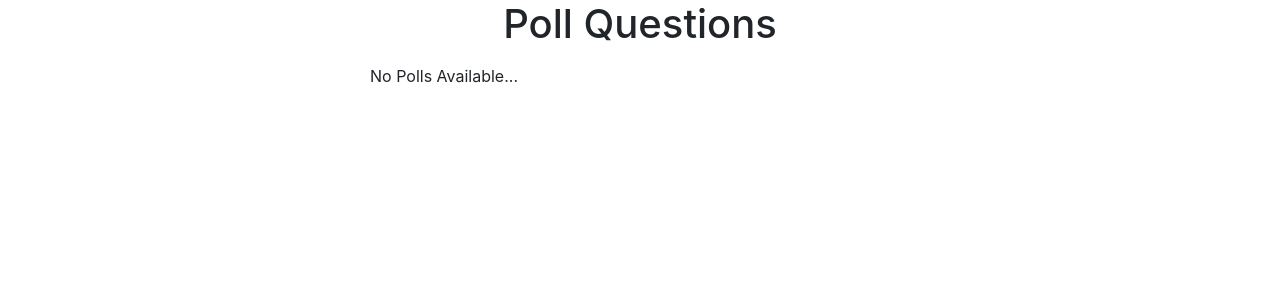
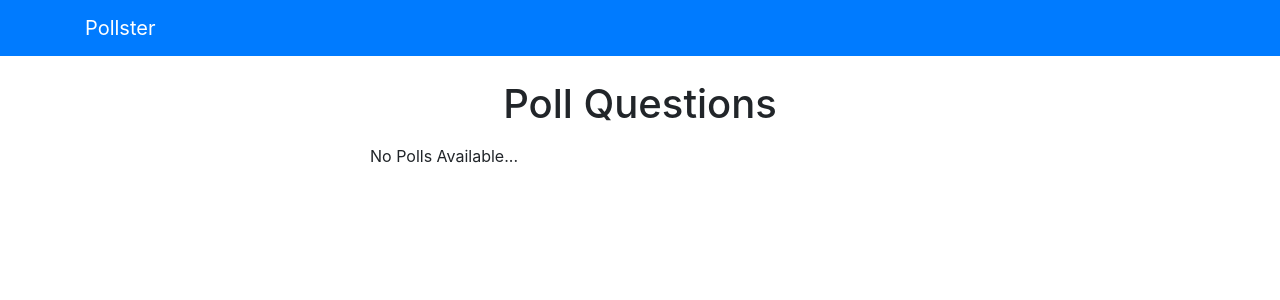
Before and after one commit to Uniqcoda/poll_project, a Django app: page /polls/ in a window 1280 px wide. Shown: the top 300 px of the page. Run offline with Django 3.2, Linux system fonts and the light colour scheme; data that the repository does not hold is empty; some libraries are stand-ins or nearby versions.

Commit message:
add navbar

```diff
--- a/pollster/templates/base.html
+++ b/pollster/templates/base.html
@@ -8,6 +8,8 @@
   <title>Pollster {% block title %}{% endblock %}</title>
 </head>
 <body>
+  <!-- Navbar -->
+  {% include 'partials/_navbar.html' %}
     <div class="container">
       <div class="row">
         <div class="col-md-6 m-auto">
--- /dev/null
+++ b/pollster/templates/partials/_navbar.html
@@ -0,0 +1,5 @@
+<nav class="navbar navbar-dark bg-primary mb-4">
+  <div class="container">
+    <a href="/" class="navbar-brand">Pollster</a>
+  </div>
+</nav>
```
